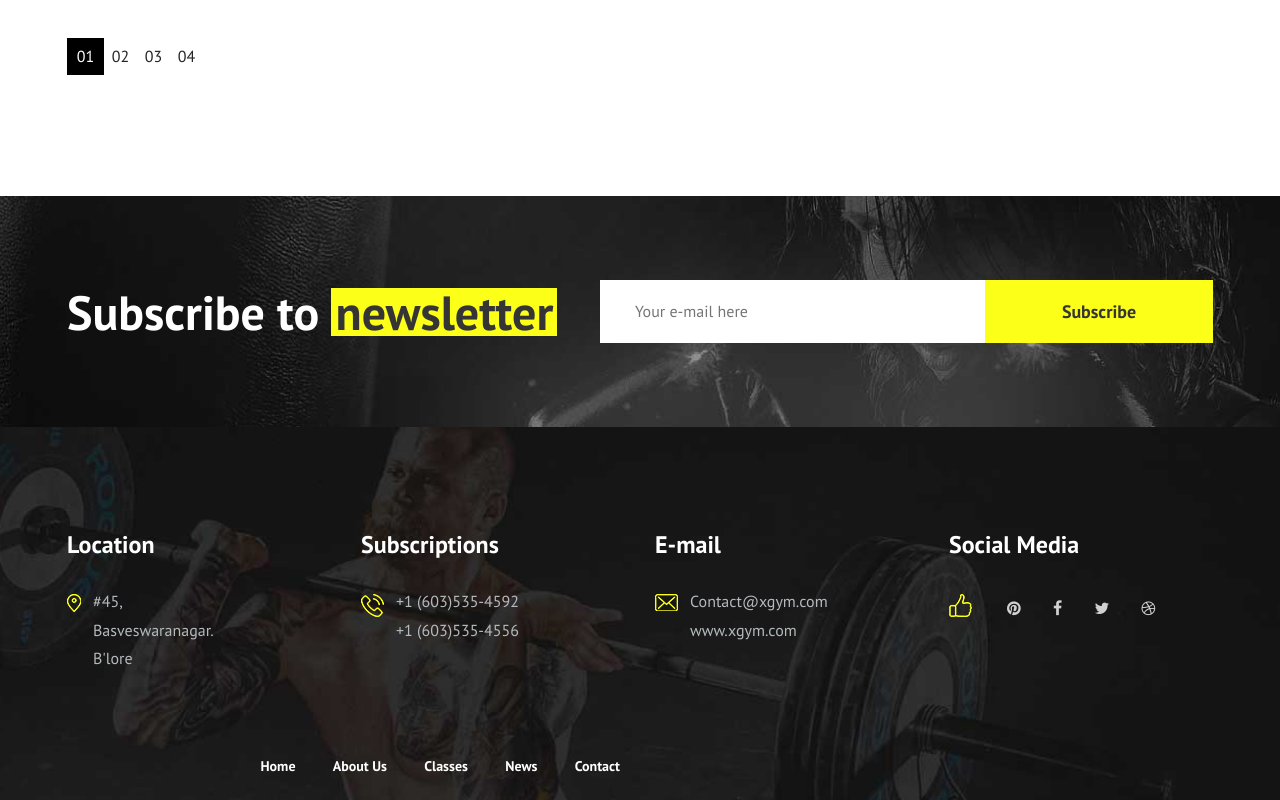
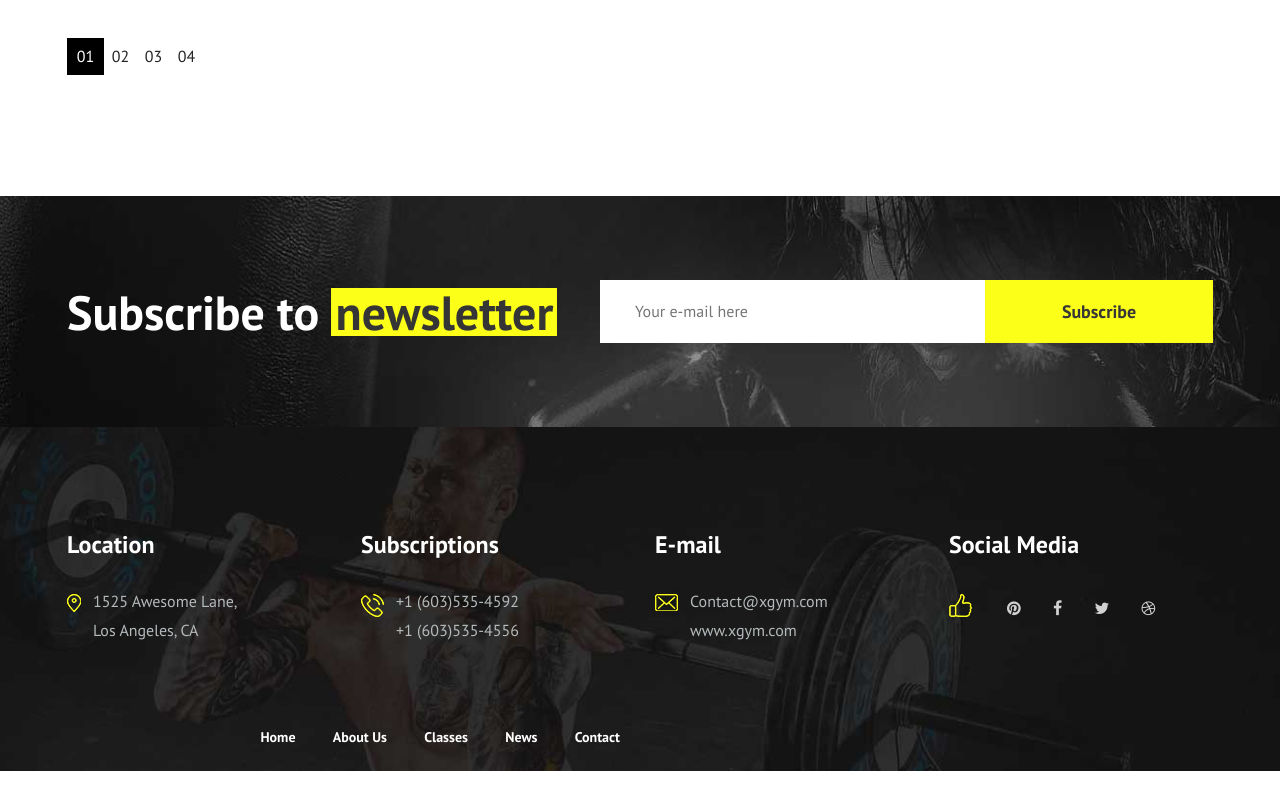
Before and after one commit to praveenT16/xgym-master, a plain HTML site: page blog.html in a window 1280 px wide. Shown: the part 2946-3746 px from the top of the page. After the commit the page ends 3717 px from the top, so only its background shows below. Drawn offline with Linux system fonts and the light colour scheme.

Commit message:
first commit

```diff
--- a/blog.html
+++ b/blog.html
@@ -205,7 +205,7 @@
 						<div class="fw-info-box">
 							<img src="img/icons/1.png" alt="">
 							<div class="fw-info-text">
-								<p>#45, Basveswaranagar. B'lore</p>
+								<p>1525 Awesome Lane, Los Angeles, CA</p>
 							</div>
 						</div>
 					</div>
```
